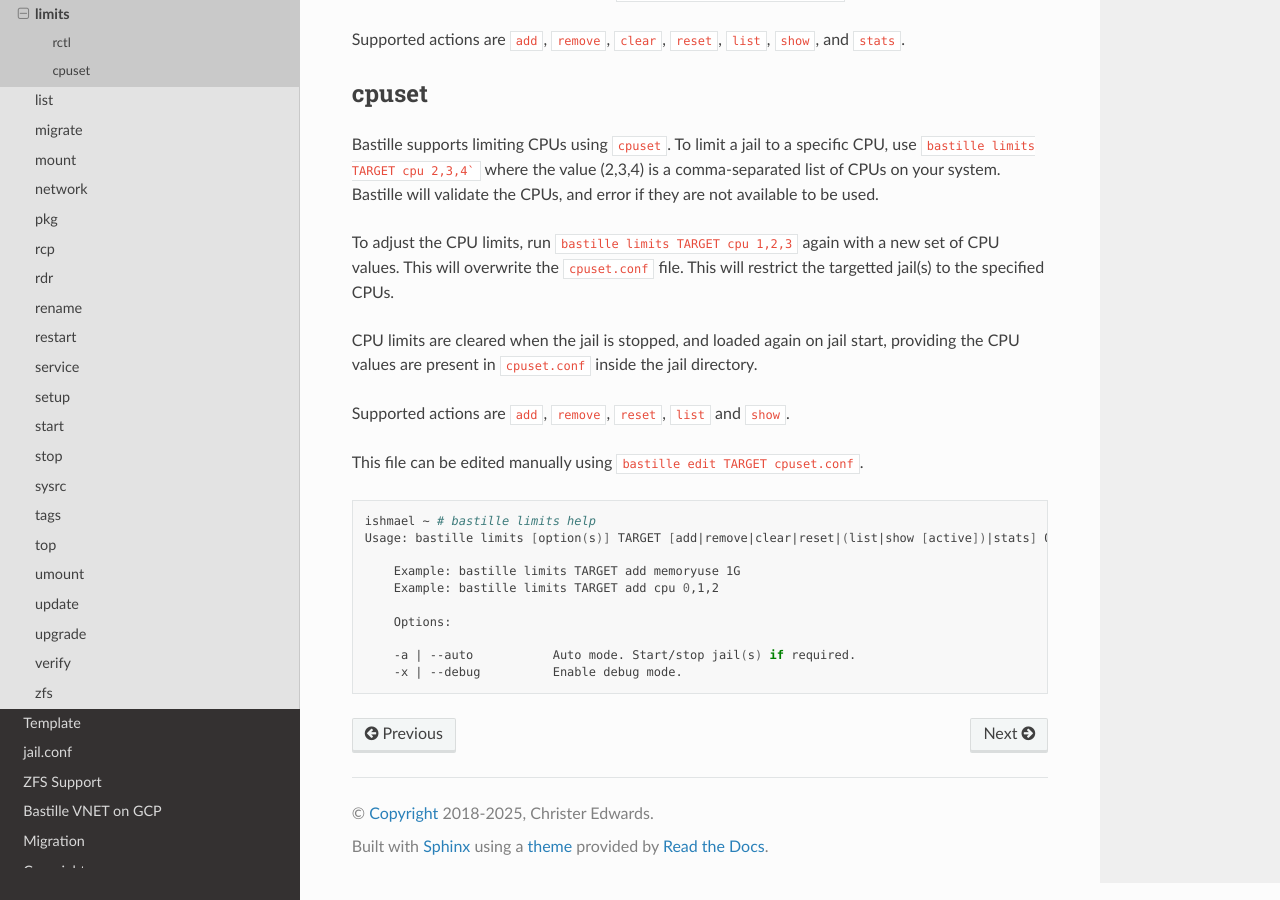
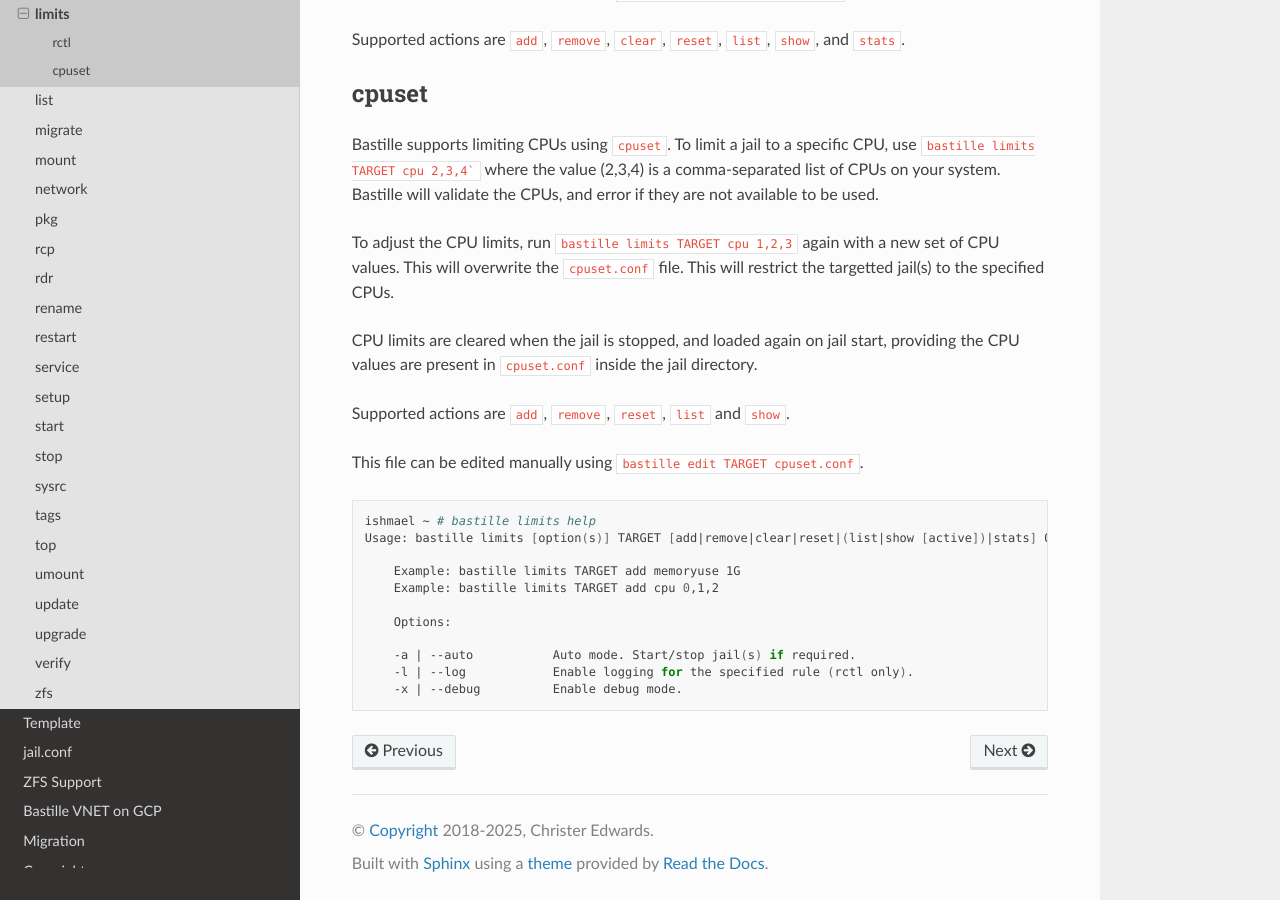
Before and after one commit to BastilleBSD/bastille, a Sphinx documentation site: the page built from docs/chapters/subcommands/limits.rst, in a window 1280 px wide and 900 px high, scrolled down 529 px. Built offline with Sphinx 7.4.7 and the Read the Docs theme 3.1.0, drawn with Linux system fonts in a browser that asks for light colours.

Commit message:
Update limits.rst

```diff
--- a/docs/chapters/subcommands/limits.rst
+++ b/docs/chapters/subcommands/limits.rst
@@ -50,4 +50,5 @@ This file can be edited manually using ``bastille edit TARGET cpuset.conf``.
       Options:
 
       -a | --auto           Auto mode. Start/stop jail(s) if required.
+      -l | --log            Enable logging for the specified rule (rctl only).
       -x | --debug          Enable debug mode.
```
